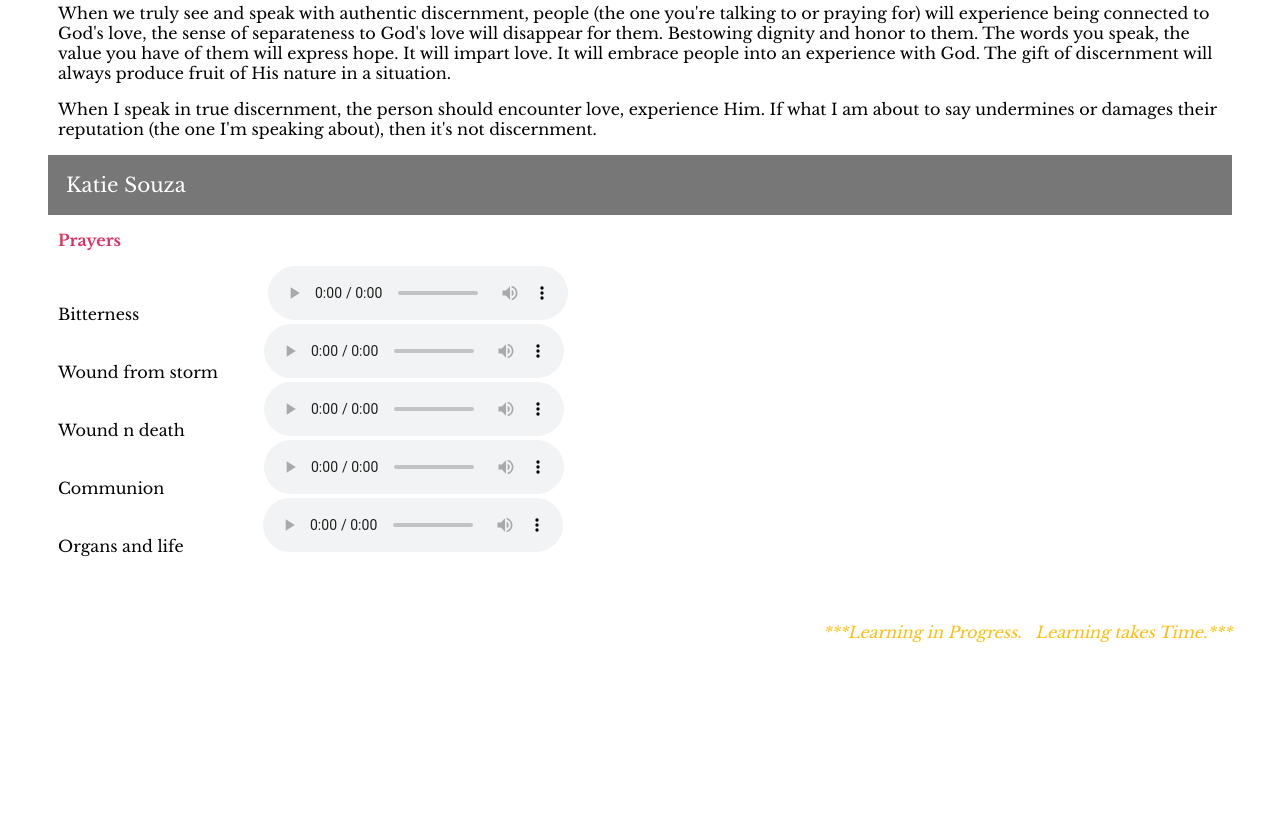
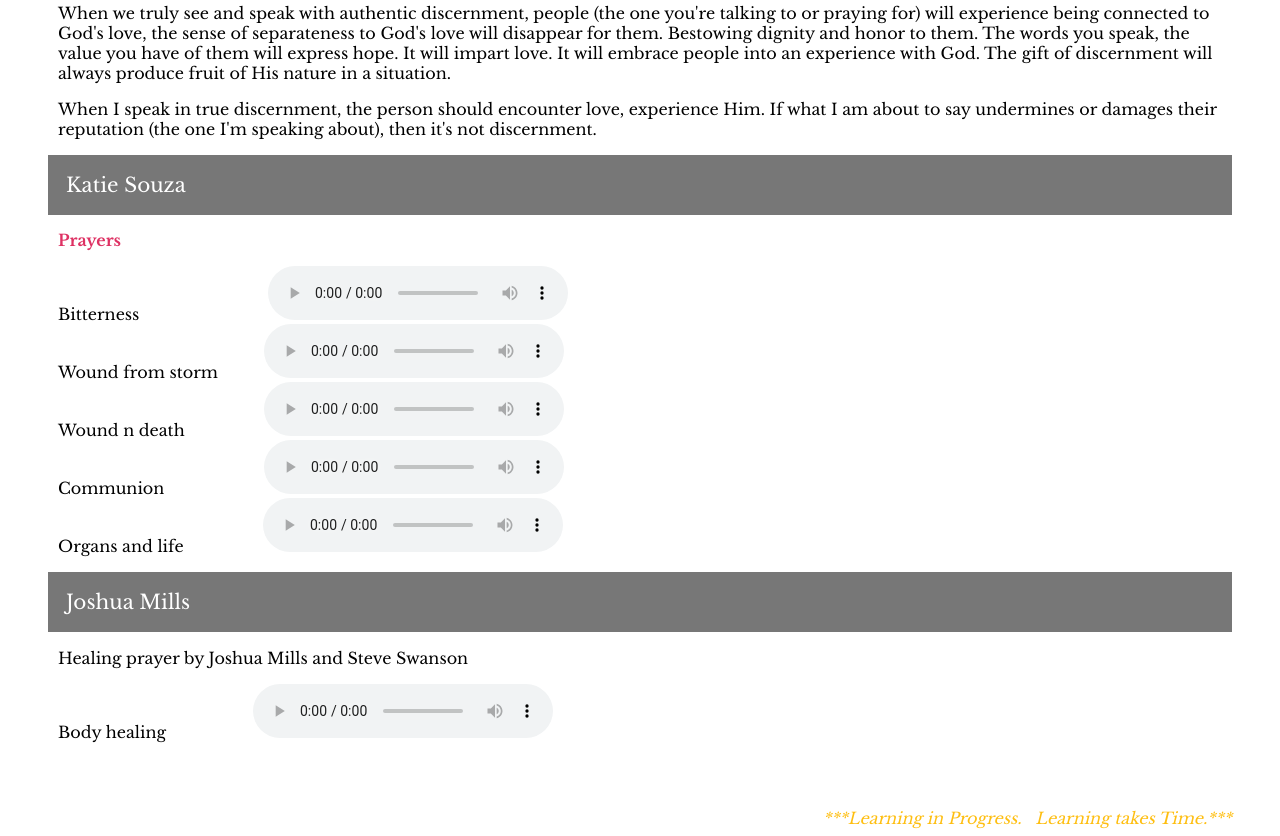
Before and after one commit to amazeen/learning, a plain HTML site: page index.html in a window 1280 px wide. Shown: the part 851-1687 px from the top of the page. Before the commit the page ends 1501 px from the top, so only its background shows below. Drawn offline with nearby package versions, Linux system fonts and the light colour scheme.

Commit message:
Add files via upload
Added new section for Joshua Mills

```diff
--- a/index.html
+++ b/index.html
@@ -80,11 +80,18 @@
     <p>
       Bitterness &emsp; &emsp; &emsp; &emsp; &emsp; &emsp; <audio controls src="sounds/KSouzabitter.mp3"></audio><br />
       Wound from storm &emsp; &emsp; <audio controls src="sounds/KS-wound-fr-storm.mp3"></audio> <br />
-
       Wound n death &emsp; &emsp; &emsp; &ensp; <audio controls src="sounds/KatieS_woundndeath.mp3"></audio> <br />
       Communion &emsp; &emsp; &emsp; &emsp; &ensp; <audio controls src="sounds/KSouza_communion.mp3"></audio> <br />
       Organs and life &emsp; &emsp; &emsp; &ensp; <audio controls src="sounds/KatieSouza_organs_life.mp3"></audio> <br />
-
+    </p>
+  </div>
+  <button type="button" class="collapsible">Joshua Mills</button>
+  <div class="content">
+    <p>
+      Healing prayer by Joshua Mills and Steve Swanson
+    </p>
+    <p>
+      Body healing &emsp; &emsp; &emsp; &emsp; <audio controls src="sounds/Healing_body.mp3"></audio><br />
     </p>
   </div>
 
```
Also changed, not shown: 1 other file.
